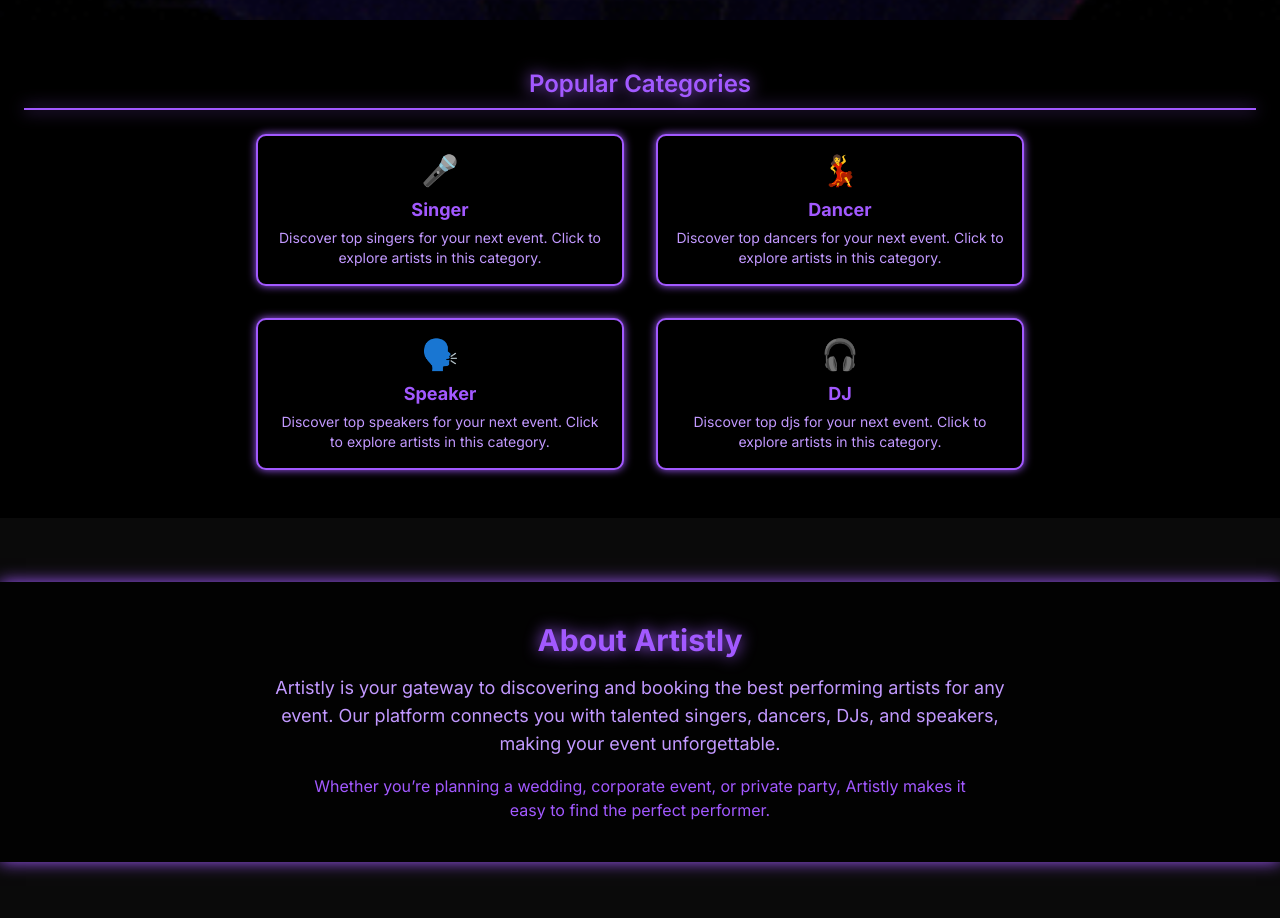
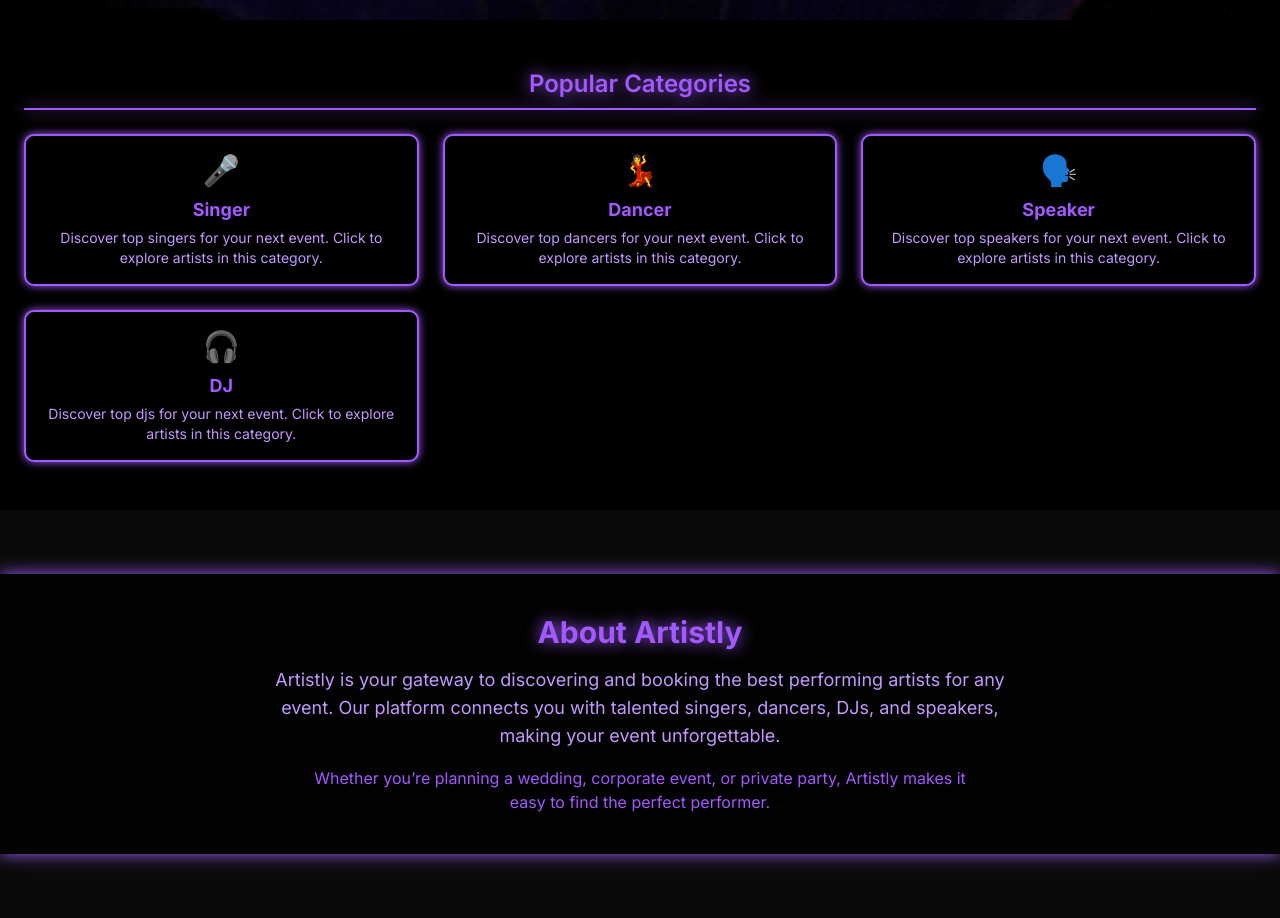
Before and after one commit to Shubhankar2803/artistly, a Next.js app: page / in a window 1280 px wide. Shown: the part 780-1698 px from the top of the page. Built offline with nearby package versions, Linux system fonts and the light colour scheme.

Commit message:
typescript error resolved

```diff
--- a/src/app/page.tsx
+++ b/src/app/page.tsx
@@ -1,11 +1,11 @@
 import { Button } from "@/components/ui/button"
 import Header from "@/components/Header"
-import CategoryGrid from "@/components/CategoryGrid"
 import categories from "@/data/categories.json"
 import Link from "next/link"
 import AboutSection from "@/components/AboutSection"
 import TestimonialSection from "@/components/TestimonialSection"
 import Footer from "@/components/Footer"
+import CategoryCard from "@/components/CategoryCard"
 
 export default function HomePage() {
   return (
@@ -41,7 +41,11 @@
         <h2 className="text-2xl font-semibold mb-6 border-b-2 border-[#a259ff] pb-2 drop-shadow-[0_0_8px_#a259ff] text-center">
           Popular Categories
         </h2>
-        <CategoryGrid categories={categories} />
+        <div className="grid grid-cols-1 md:grid-cols-2 lg:grid-cols-3 gap-6">
+          {categories.map((category, index) => (
+            <CategoryCard key={index} category={category} />
+          ))}
+        </div>
       </section>
       <AboutSection />
       <TestimonialSection />
--- a/src/components/CategoryGrid.tsx
+++ /dev/null
@@ -1,36 +0,0 @@
-"use client"
-import { motion } from "framer-motion"
-import CategoryCard from "./CategoryCard"
-import { Category } from "@/types/category"
-
-const container = {
-  hidden: {},
-  show: {
-    transition: {
-      staggerChildren: 0.2,
-    },
-  },
-}
-
-const item = {
-  hidden: { opacity: 0, y: 40 },
-  show: { opacity: 1, y: 0, transition: { duration: 0.7, ease: "easeOut" } },
-}
-
-export default function CategoryGrid({ categories }: { categories: Category[] }) {
-  return (
-    <motion.div
-      className="grid grid-cols-2 gap-8 max-w-3xl mx-auto"
-      variants={container}
-      initial="hidden"
-      whileInView="show"
-      viewport={{ once: false, amount: 0.2 }}
-    >
-      {categories.map((cat) => (
-        <motion.div key={cat.name} variants={item}>
-          <CategoryCard category={cat} />
-        </motion.div>
-      ))}
-    </motion.div>
-  )
-}
```
